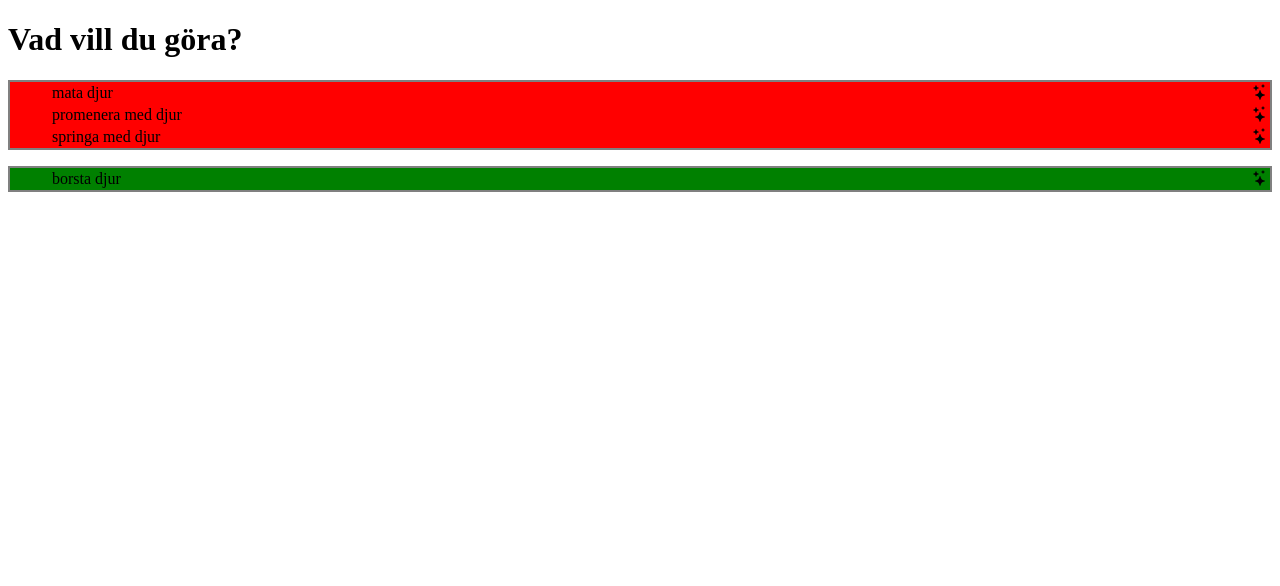
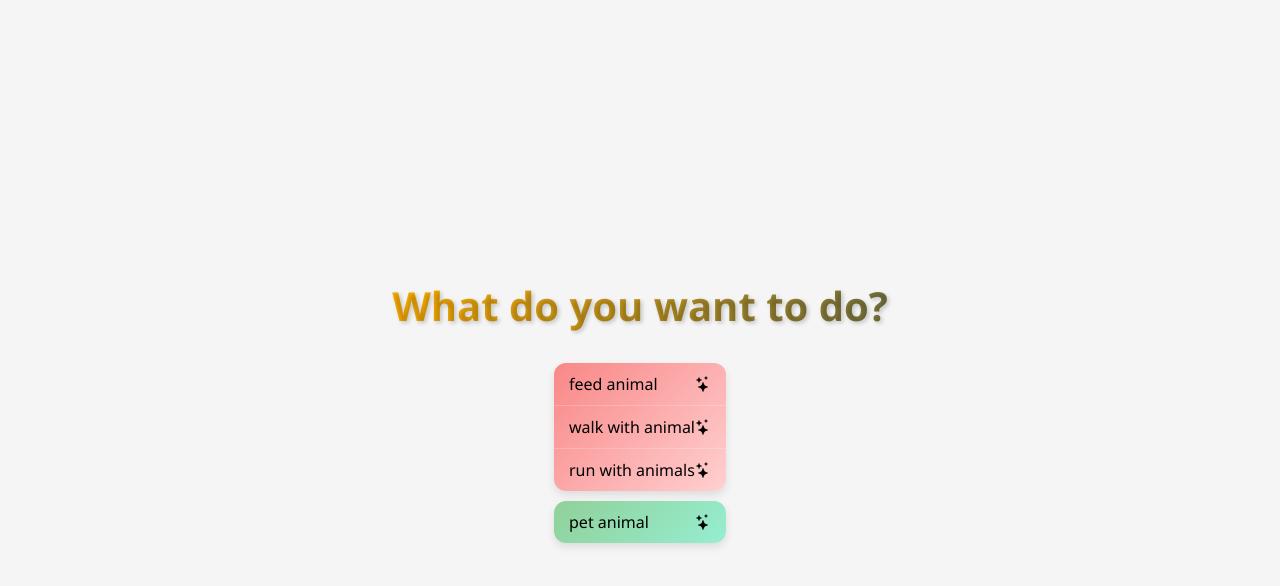
Before and after one commit to coraliney/todo, a website built with Parcel: page src/index.html in a window 1280 px wide. Built offline with nearby package versions, Linux system fonts and the light colour scheme.

Commit message:
:lipstick: update look

```diff
--- a/src/index.html
+++ b/src/index.html
@@ -14,11 +14,11 @@
     />
     <!--bootstraps ikoner, css-->
 
-    <title>Min lista</title>
+    <title>My todo</title>
     <!--titel på sidan-->
   </head>
   <body>
-    <h1>Vad vill du göra?</h1>
+    <h1>What do you want to do?</h1>
     <!--titel på listan-->
     <div id="container">
       <!--container-->
--- a/src/js/index.js
+++ b/src/js/index.js
@@ -2,10 +2,10 @@ import { Djur } from "./modules/class";
 
 let todo = []; //min lista/array
 
-todo.push(new Djur("mata djur", false, "zebra")); //listans innehåll; mina objekt med klass- trycks in i listan
-todo.push(new Djur("borsta djur", true, "lejon")); //listans innehåll; mina objekt med klass- trycks in i listan
-todo.push(new Djur("promenera med djur", false, "antilop")); //listans innehåll; mina objekt klass- trycks in i listan
-todo.push(new Djur("springa med djur", false, "skalpadda")); //listans innehåll; mina objekt klass- trycks in i listan
+todo.push(new Djur("feed animal", false, "zebra")); //listans innehåll; mina objekt med klass- trycks in i listan
+todo.push(new Djur("pet animal", true, "lejon")); //listans innehåll; mina objekt med klass- trycks in i listan
+todo.push(new Djur("walk with animal", false, "antilop")); //listans innehåll; mina objekt klass- trycks in i listan
+todo.push(new Djur("run with animals", false, "skalpadda")); //listans innehåll; mina objekt klass- trycks in i listan
 
 let container = document.getElementById("container"); //hämtar min div, från html:n för att lägga "klarlista" i min div
 let listan = document.getElementById("listan"); //detta är min ul från html:n som jag hämtat - false
--- a/src/scss/main.scss
+++ b/src/scss/main.scss
@@ -1,14 +1,59 @@
+body {
+  display: flex;
+  flex-direction: column;
+  justify-content: center;
+  align-items: center;
+  min-height: 100vh;
+  margin: 0;
+  background: #f5f5f5;
+}
+
+h1 {
+  text-align: center;
+  font-family: 'Segoe UI', Tahoma, Geneva, Verdana, sans-serif;
+  font-size: 2.5rem;
+  margin: 30px 0 20px 0;
+  background: linear-gradient(90deg, #fdad00, #75733f);
+  -webkit-background-clip: text;
+  -webkit-text-fill-color: transparent;
+  text-shadow: 2px 2px 4px rgba(0,0,0,0.2);
+}
+
+#klarLista,
+#listan {
+  border-radius: 12px;
+  max-width: 250px;
+  margin: 10px;
+  padding: 0;
+  list-style: none;
+  box-shadow: 0 4px 8px rgba(0, 0, 0, 0.1);
+  overflow: hidden;
+  font-family: 'Segoe UI', Tahoma, Geneva, Verdana, sans-serif;
+}
+
 #klarLista {
-  border: 2px solid gray;
-  background-color: green;
+  background: linear-gradient(135deg, #90d099, #96eed1);
+  border: none;
 }
+
 #listan {
-  border: 2px solid gray;
-  background-color: red;
+  background: linear-gradient(135deg, #f98787, #ffd0d0);
+  border: none;
 }
 
 .flexar {
   display: flex;
   justify-content: space-between;
-  padding: 2px;
+  align-items: center;
+  padding: 10px 15px;
+  border-bottom: 1px solid rgba(255, 255, 255, 0.2);
+  transition: background 0.3s;
+
+  &:hover {
+    background: rgba(255, 255, 255, 0.1);
+  }
 }
+
+.flexar:last-child {
+  border-bottom: none;
+}
```
Also changed, not shown: package.json (+6 -1 lines), dist/index.html, 7 other files.
